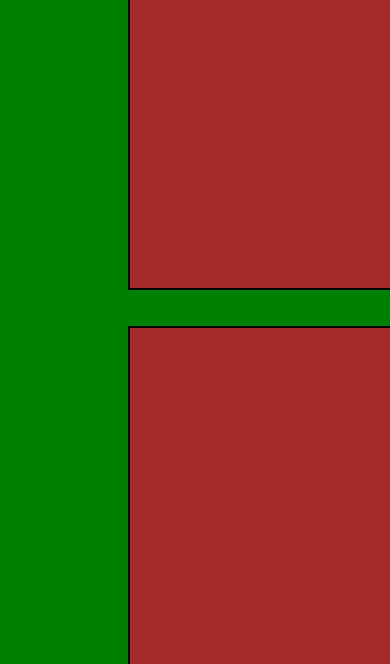
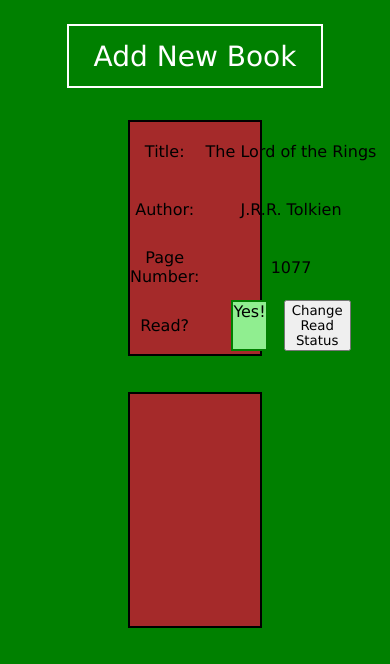
Before and after one commit to nwmason/library, a plain HTML site: page index.html in a window 390 px wide. Shown: the part 180-844 px from the top of the page. Drawn offline with Linux system fonts and the light colour scheme.

Commit message:
Barebones book card, fixes to responsive webpage

```diff
--- a/app.js
+++ b/app.js
@@ -19,17 +19,20 @@ Book.prototype.changeReadStatus = function () {
     }
 }
 
-const testBook = new Book("The Alpha", "Me", "0", false)
-const otherBook = new Book("The Omega", "Not Me", "999", true)
+const theLordofTheRings = new Book("The Lord of the Rings", "J.R.R. Tolkien", "1077", true)
+const Lovecraft = new Book("La Musica de Erich Zann", "H.P. Lovecraft", "175", true)
 
 
 function addBooktoLibrary() {
     // learn about dialogs and modals then come back
 }
 
-myLibrary.push(testBook)
-myLibrary.push(otherBook)
+myLibrary.push(theLordofTheRings)
+myLibrary.push(Lovecraft)
 
 // to do:
 // iterate over myLibrary, publishing book info
 // on each individual Book div in class book-container
+myLibrary.forEach(function (arrayItem) {
+    console.log(arrayItem.title)
+});
--- a/index.html
+++ b/index.html
@@ -9,7 +9,21 @@
 </head>
 <body>
     <div class="header">Personal Library</div>
+    <button id="btn-new-book">Add New Book</button>
     <div class="container">
+        <div class="book-container">
+            <div class="label">Title:</div>
+            <div class="book-title">The Lord of the Rings</div>
+            <div class="label">Author:</div>
+            <div class="book-author">J.R.R. Tolkien</div>
+            <div class="label">Page Number:</div>
+            <div class="page-number">1077</div>
+            <div class="label">Read?</div>
+            <form action="" id="read-status">
+                <div class="read-text-yes">Yes!</div>
+                <button id="change-read-status">Change Read Status</button>
+            </form>
+        </div>
         <div class="book-container"></div>
         <div class="book-container"></div>
         <div class="book-container"></div>
--- a/style.css
+++ b/style.css
@@ -5,6 +5,8 @@ body {
     grid-template-rows: 1fr 19fr;
     height: 100vh;
     width: 100%;
+    background-color: green;
+    box-sizing: border-box;
 }
 
 * {
@@ -13,19 +15,41 @@ body {
 
 .header {
     background-color: blue;
-    font-size: 48px;
+    font-size: 64px;
     padding-top: 16px;
     padding-bottom: 8px;
     text-align: center;
+}
+
+#btn-new-book {
+    width: 256px;
+    height: 4rem;
+    margin-top: 32px;
+    justify-self: center;
+    font-size: 28px;
+    background-color: green;
+    border: 2px solid white;
+    color: white;
+    transition: 0.25s;
+}
+
+#btn-new-book:hover {
+    cursor: pointer;
+    background-color: rgb(0, 100, 0);
+}
+
+#btn-new-book:active {
+    background-color: white;
+    border: 2px solid green;
+    color: green;
 }
 
 .container {
     background-color: green;
     display: grid;
     padding: 128px;
-    padding-top: 36px;
-    padding-bottom: 16px;
-    grid-template-columns: repeat(auto-fit, minmax(380px, 1fr));
+    padding-top: 32px;
+    grid-template-columns: repeat(auto-fit, minmax(min(20rem, 100%), 1fr));
     overflow: auto;
     gap: 36px;
 }
@@ -33,5 +57,28 @@ body {
 .book-container {
     border: 2px solid black;
     background-color: brown;
-    height: 350px;
+    height: 232px;
+    text-align: center;
+    padding: 0px;
+    display: grid;
+    grid-template: 1fr 1fr 1fr 1fr / 1fr 5fr;
+    align-items: center;
 }
+
+#read-status {
+    display: grid;
+    grid-template-columns: 1fr 1fr;
+    gap: 16px;
+    margin-left: 32px;
+    margin-right: 32px;
+}
+
+.read-text-yes {
+    background-color: lightgreen;
+    border: 2px solid green;
+}
+
+.read-text-no {
+    background-color: lightcoral;
+    border: 2px solid red;
+}
```
